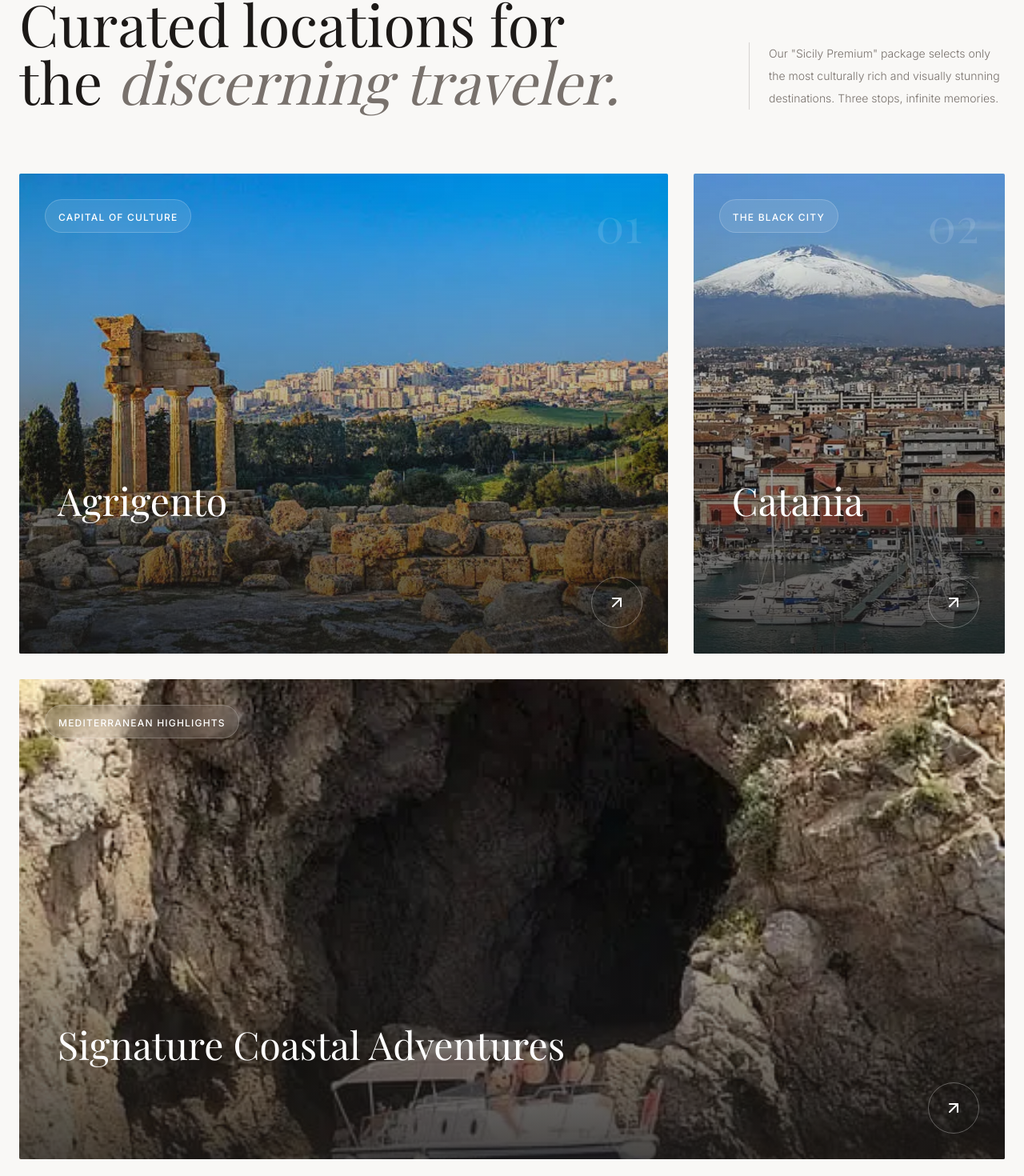
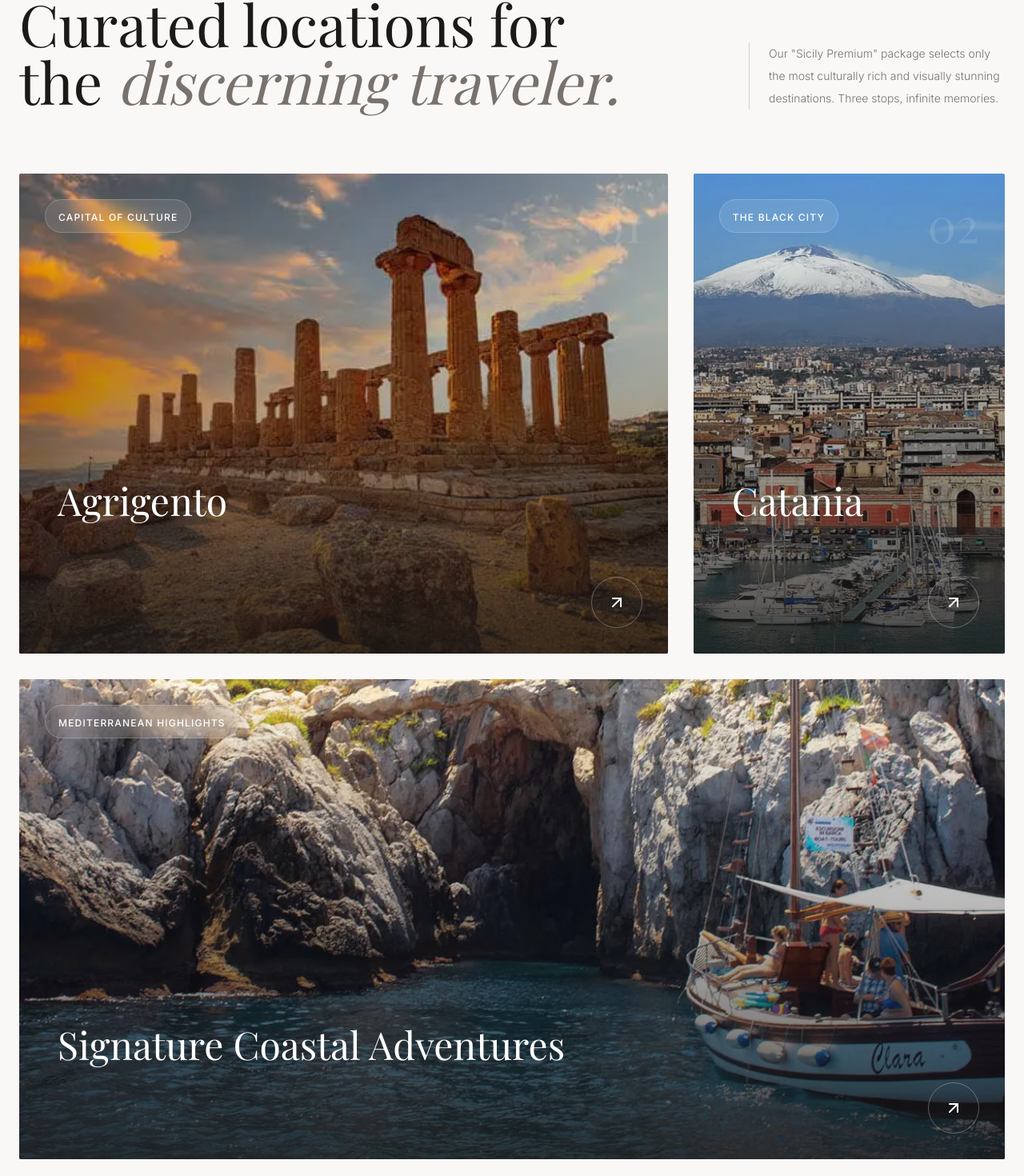
Before and after one commit to Soaja/roots-routes, a React (Vite) app: page / in a window 1280 px wide. Shown: the part 2206-3676 px from the top of the page at 80% size. Built offline with nearby package versions, Linux system fonts and the light colour scheme; a web font is replaced by a local one.

Commit message:
Update Destinations.tsx

```diff
--- a/components/Destinations.tsx
+++ b/components/Destinations.tsx
@@ -19,7 +19,7 @@ const destinations: Destination[] = [
     title: "Agrigento",
     tag: "Capital of Culture",
     description: "From the white cliffs of the Scala dei Turchi to the noble halls of the TEMPLE VALLEY, Agrigento represents the pinnacle of our \"Sicily Premium\" promise. It is a place where every sunset over the ruins is a reminder that beauty is the only legacy that truly endures",
-    image: "images/agrigento1.webp", // Valley of the Temples
+    image: "images/agrigento3.webp", // Valley of the Temples
     colSpan: "md:col-span-2"
   },
   {
@@ -37,7 +37,7 @@ const destinations: Destination[] = [
     title: "Signature Coastal Adventures",
     tag: "Mediterranean Highlights",
     description: "Sail beyond the ordinary and explore Sicily’s most exclusive sea experiences.",
-    image: "images/boat2.webp", // Scenic vineyard with view
+    image: "images/boat1.webp", // Scenic vineyard with view
     colSpan: "md:col-span-3"
   }
 ];
```
